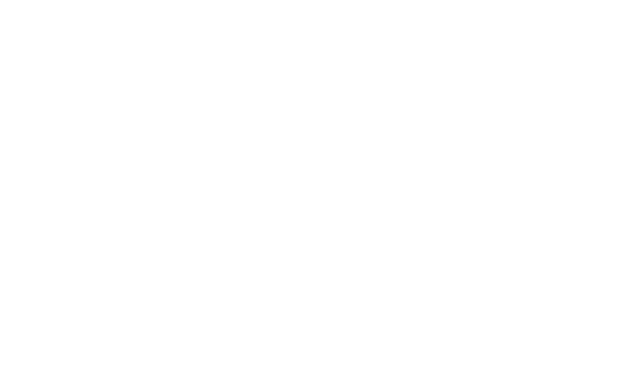
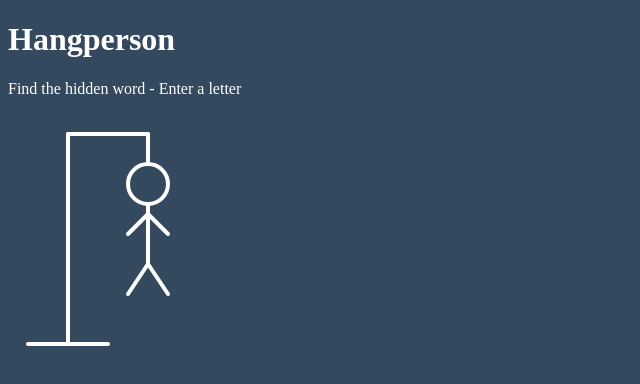
Before and after one commit to MattRuetz/hangperson-game, a plain HTML site: page index.html in a window 1280 px wide. Shown: the whole page, without its empty margins (0-640 px from the left). Drawn offline with Linux system fonts and the light colour scheme.

Commit message:
rendered complete hangman drawing using SVG elements added to index.html. During game, parts will be indexed and added in the order they are placed in the html body. TODO: wire up API

```diff
--- a/index.html
+++ b/index.html
@@ -8,6 +8,28 @@
         <title>Hangperson</title>
     </head>
     <body>
+        <h1>Hangperson</h1>
+        <p>Find the hidden word - Enter a letter</p>
+        <div class="game-container">
+            <!-- Rod and base shape -->
+            <svg height="250" width="200" class="figure-container">
+                <line x1="60" y1="20" x2="140" y2="20" />
+                <line x1="140" y1="20" x2="140" y2="50" />
+                <line x1="60" y1="20" x2="60" y2="230" />
+                <line x1="20" y1="230" x2="100" y2="230" />
+                <!-- Person figure -->
+                <!-- Head -->
+                <circle cx="140" cy="70" r="20" class="figure-part" />
+                <!-- Body -->
+                <line x1="140" y1="90" x2="140" y2="150" class="figure-part" />
+                <!-- Arms -->
+                <line x1="120" y1="120" x2="140" y2="100" class="figure-part" />
+                <line x1="140" y1="100" x2="160" y2="120" class="figure-part" />
+                <!-- Legs -->
+                <line x1="140" y1="150" x2="120" y2="180" class="figure-part" />
+                <line x1="140" y1="150" x2="160" y2="180" class="figure-part" />
+            </svg>
+        </div>
         <script src="script.js"></script>
     </body>
 </html>
--- a/style.css
+++ b/style.css
@@ -0,0 +1,11 @@
+body {
+    background-color: #34495e;
+    color: #fff;
+}
+
+.figure-container {
+    fill: transparent;
+    stroke: white;
+    stroke-width: 4px;
+    stroke-linecap: round;
+}
```
